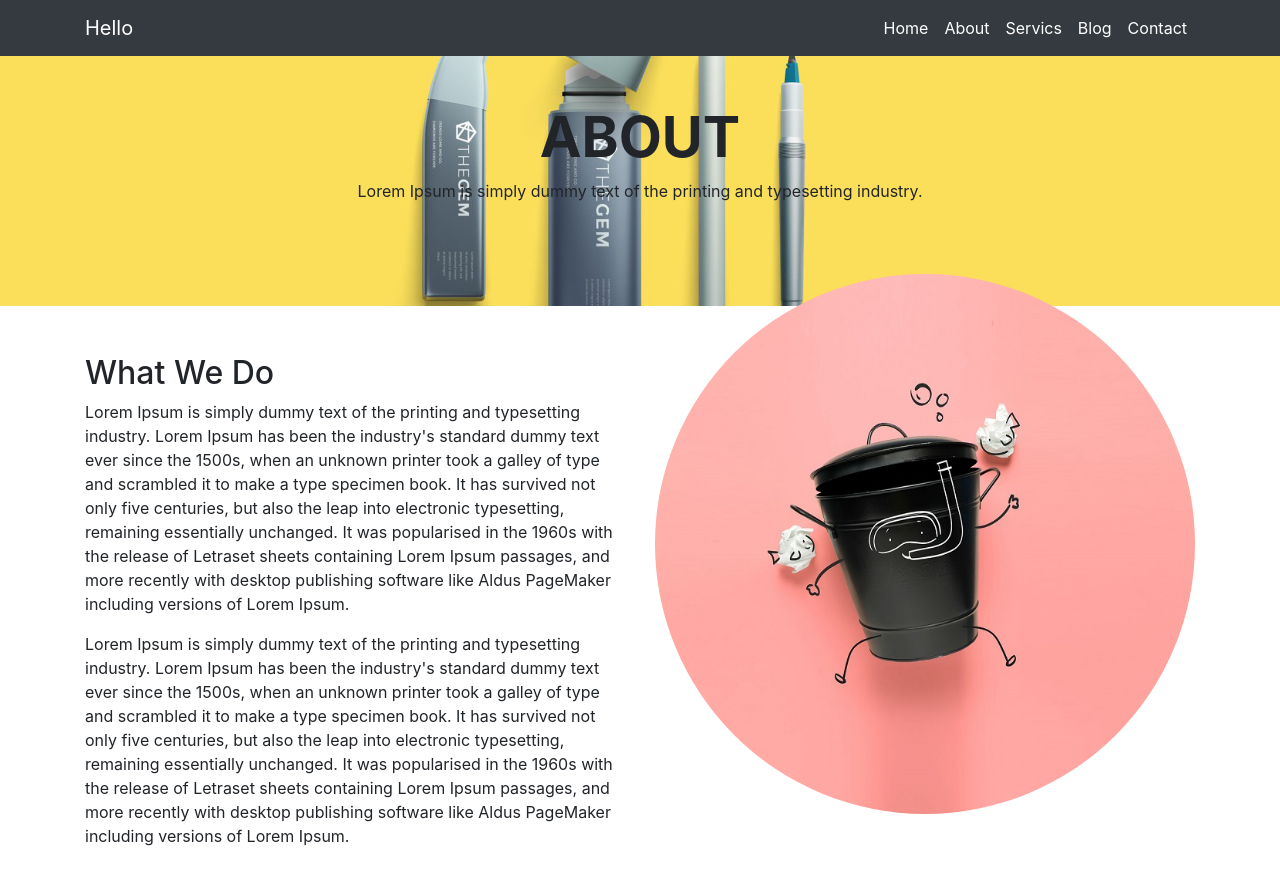
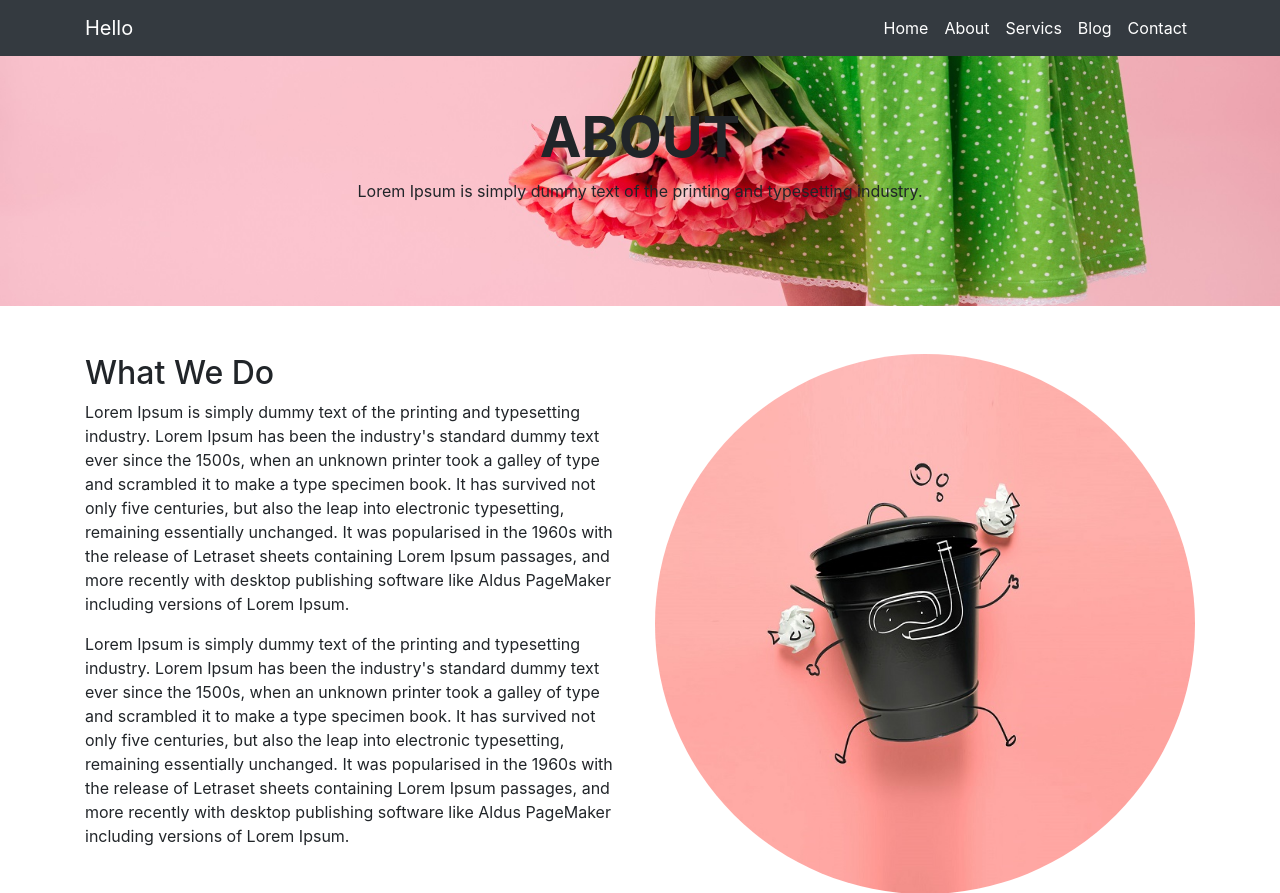
Before and after one commit to larajahan/Web-Design-Project-1, a plain HTML site: page about.html in a window 1280 px wide. Shown: the top 893 px of the page. Drawn offline with nearby package versions, Linux system fonts and the light colour scheme; a script that the page names is missing.

Commit message:
resposive.css add

```diff
--- a/css/style.css
+++ b/css/style.css
@@ -10,11 +10,9 @@
 text-align: center;
 }
 .about-content i{
-
 font-size: 35px;
 }
 .getting{
-
 background:url(images/1.jpg);
 height:200px;
 background-size:cover;
@@ -25,18 +23,10 @@ position: absolute;
 width: 100%;
 height: 100%;
 background: rgba(220,53,69,.5);
-
 }
-
 .selection-banner{
-
-    background:url(../images/bn.jpg);
+background: url(../images/bn2.jpg);
 height: 250px;
-    background-size: cover;
+background-size: cover;;
 background-position: center;
-
 }
-.what-do img{
-
-    margin-top: -80px;
-}
```
Also changed, not shown: about.html (+1 -1 lines), blog.html (+0 -2 lines), contact.html (+2 -2 lines), service.html (+1 -1 lines), css/responsive.css (added). Lines whose indentation alone changed are shown as unchanged.
